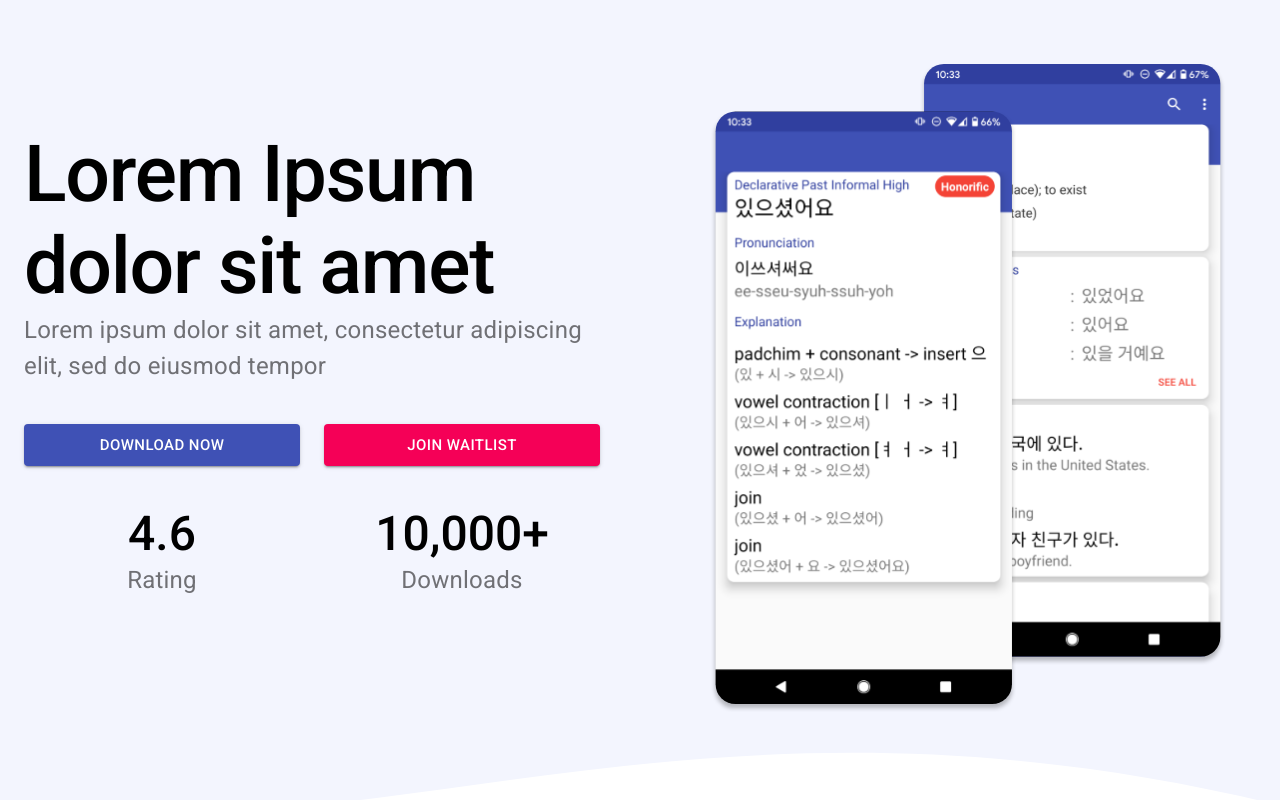
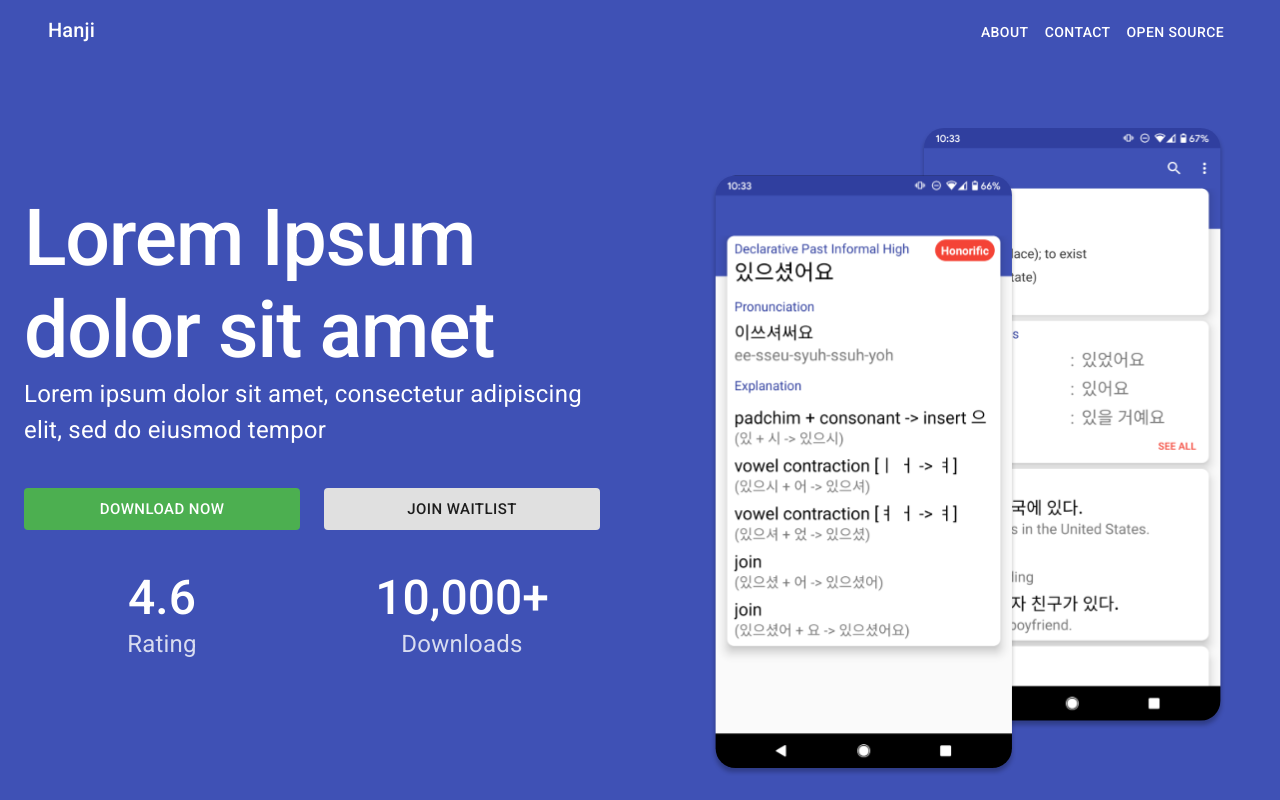
Before and after one commit to 494Studios/Hanji-website, a Next.js app: page / in a window 1280 px wide. Shown: the top 800 px of the page. Built offline with nearby package versions, Linux system fonts and the light colour scheme.

Commit message:
Changed hero color and finished setting up app bar

```diff
--- a/components/HeroContent.tsx
+++ b/components/HeroContent.tsx
@@ -1,27 +1,48 @@
-import { Box, Grid, Typography, Button } from '@material-ui/core';
+import { Box, Grid, Typography, Button, withStyles } from '@material-ui/core';
+import { green } from '@material-ui/core/colors';
+import { StyleSheet } from '@components';
 import React, { FC } from 'react';
+
+const AndroidButton = withStyles(() => ({
+  root: {
+    backgroundColor: green[500],
+    '&:hover': {
+      backgroundColor: green[700],
+    },
+  },
+}))(Button);
 
 const HeroContent: FC = () => {
   return (
-    <Box mt={8}>
+    <Box mt={8} color="white">
       <Grid container spacing={5} direction="column">
         <Grid item>
           <Typography variant="h1">Lorem Ipsum dolor sit amet</Typography>
-          <Typography variant="body1" color="textSecondary">
+          <Typography variant="body1">
             Lorem ipsum dolor sit amet, consectetur adipiscing elit, sed do
             eiusmod tempor
           </Typography>
         </Grid>
         <Grid item container spacing={3}>
           <Grid item xs={6}>
-            <Button variant="contained" color="primary" size="large" fullWidth>
+            <AndroidButton
+              variant="contained"
+              color="primary"
+              size="large"
+              fullWidth
+              disableElevation
+            >
               Download Now
-            </Button>
+            </AndroidButton>
             <Box mt={5}>
               <Typography variant="h3" align="center">
                 4.6
               </Typography>
-              <Typography variant="body1" align="center" color="textSecondary">
+              <Typography
+                variant="body1"
+                align="center"
+                style={styles.secondaryText}
+              >
                 Rating
               </Typography>
             </Box>
@@ -29,9 +50,10 @@ const HeroContent: FC = () => {
           <Grid item xs={6}>
             <Button
               variant="contained"
-              color="secondary"
+              color="default"
               size="large"
               fullWidth
+              disableElevation
             >
               Join Waitlist
             </Button>
@@ -39,7 +61,11 @@ const HeroContent: FC = () => {
               <Typography variant="h3" align="center">
                 10,000+
               </Typography>
-              <Typography variant="body1" align="center" color="textSecondary">
+              <Typography
+                variant="body1"
+                align="center"
+                style={styles.secondaryText}
+              >
                 Downloads
               </Typography>
             </Box>
@@ -50,4 +76,10 @@ const HeroContent: FC = () => {
   );
 };
 
+const styles: StyleSheet = {
+  secondaryText: {
+    opacity: 0.8,
+  },
+};
+
 export default HeroContent;
--- a/components/HeroSection.tsx
+++ b/components/HeroSection.tsx
@@ -1,11 +1,15 @@
 import React, { FC } from 'react';
-import { Box, Container, Grid } from '@material-ui/core';
+import { Box, Container, Grid, Toolbar, useTheme } from '@material-ui/core';
 import Image from 'next/image';
 import { HeroContent, StyleSheet } from '@components';
 
-const HeroSection: FC = () => (
+const HeroSection: FC = () => {
+  const { palette } = useTheme();
+
+  return (
     <>
-    <Box pt={8} bgcolor="#F3F5FE">
+      <Toolbar style={{ background: palette.primary.main }} />
+      <Box pt={8} bgcolor={palette.primary.main}>
         <Container>
           <Grid container spacing={10}>
             <Grid item xs={12} md={6}>
@@ -30,12 +34,13 @@ const HeroSection: FC = () => (
         >
           <path
             d="M-3.10,93.25 C149.99,150.00 271.49,-49.98 501.41,94.23 L500.00,0.00 L0.00,0.00 Z"
-          style={{ stroke: 'none', fill: '#F3F5FE' }}
+            style={{ stroke: 'none', fill: palette.primary.main }}
           />
         </svg>
       </div>
     </>
   );
+};
 
 const styles: StyleSheet = {
   gridColumn: {
--- /dev/null
+++ b/components/ScrollAppBar.tsx
@@ -0,0 +1,46 @@
+import {
+  AppBar,
+  Toolbar,
+  Typography,
+  useScrollTrigger,
+  Button,
+  Container,
+} from '@material-ui/core';
+import React, { cloneElement, FC, ReactElement } from 'react';
+
+const ElevationScroll: FC = ({ children }) => {
+  // Note that you normally won't need to set the window ref as useScrollTrigger
+  // will default to window.
+  // This is only being set here because the demo is in an iframe.
+  const trigger = useScrollTrigger({
+    disableHysteresis: true,
+    threshold: 0,
+  });
+
+  return cloneElement(children as ReactElement, {
+    elevation: trigger ? 4 : 0,
+    color: trigger ? 'basic' : 'primary',
+    style: { backgroundColor: trigger ? 'white' : 'transparent' },
+  });
+};
+
+const ScrollAppBar: FC = () => {
+  return (
+    <ElevationScroll>
+      <AppBar>
+        <Toolbar>
+          <Container style={{ display: 'flex', flexDirection: 'row' }}>
+            <Typography variant="h6" style={{ flexGrow: 1 }}>
+              Hanji
+            </Typography>
+            <Button color="inherit">About</Button>
+            <Button color="inherit">Contact</Button>
+            <Button color="inherit">Open Source</Button>
+          </Container>
+        </Toolbar>
+      </AppBar>
+    </ElevationScroll>
+  );
+};
+
+export default ScrollAppBar;
--- a/components/index.js
+++ b/components/index.js
@@ -4,4 +4,5 @@ export { default as HeroContent } from './HeroContent';
 export { default as HeroSection } from './HeroSection';
 export { default as ReviewCard } from './ReviewCard';
 export { default as ReviewSection } from './ReviewSection';
+export { default as ScrollAppBar } from './ScrollAppBar';
 export { default as StyleSheet } from './StyleSheet';
--- a/pages/_app.tsx
+++ b/pages/_app.tsx
@@ -10,6 +10,14 @@ export default class MyApp extends App {
     const { Component, pageProps } = this.props;
 
     let theme = createMuiTheme({
+      palette: {
+        primary: {
+          main: '#3F51B5',
+        },
+        secondary: {
+          main: '#F44336',
+        },
+      },
       typography: {
         h1: {
           fontSize: '5rem',
--- a/pages/index.tsx
+++ b/pages/index.tsx
@@ -6,12 +6,14 @@ import {
   Header,
   HeroSection,
   ReviewSection,
+  ScrollAppBar,
   StyleSheet,
 } from '@components';
 
 const IndexPage = () => {
   return (
     <div style={{ overflowX: 'hidden', margin: -8 }}>
+      <ScrollAppBar />
       <HeroSection />
       <ContentContainer alt>
         <Grid item xs={12} md={6} style={styles.gridColumn}>
```
Lines whose indentation alone changed are shown as unchanged.
